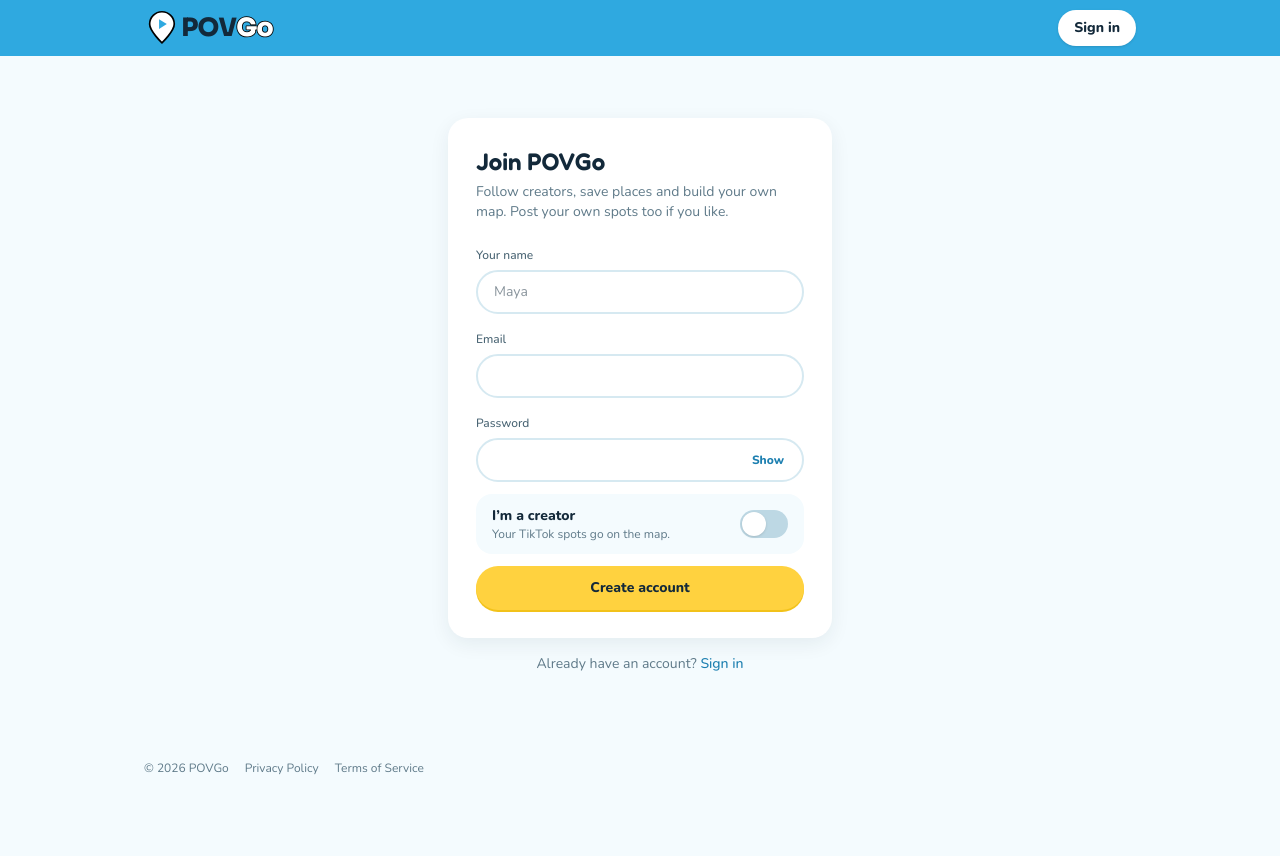
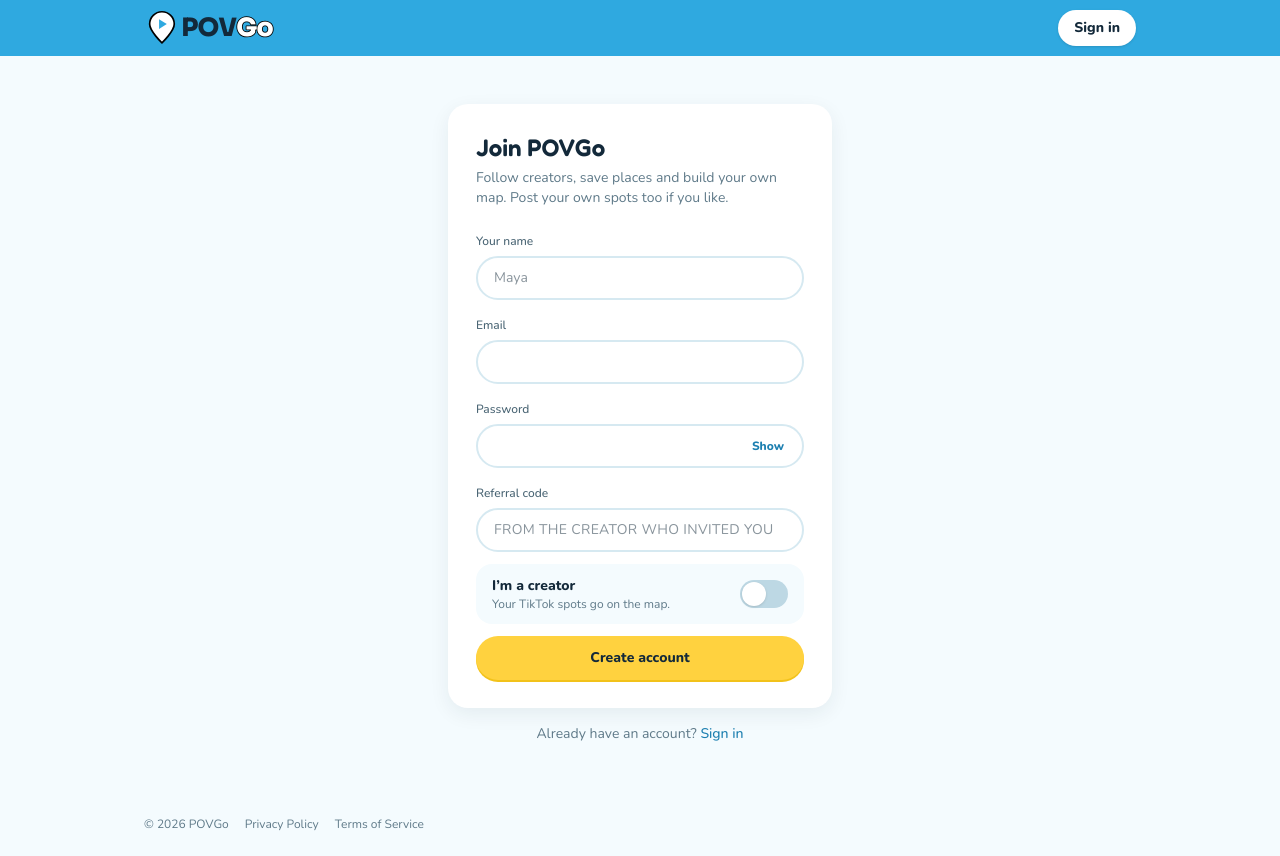
Before and after one commit to enovaenters-hash/pinnr-creator, a Next.js app: page /signup in a window 1280 px wide. Before the commit the page ends 800 px from the top, so only its background shows below. Built offline with nearby package versions, Linux system fonts and the light colour scheme; no server answers.

Commit message:
Add files via upload

```diff
--- a/app/signup/page.tsx
+++ b/app/signup/page.tsx
@@ -18,12 +18,16 @@ export default function SignupPage() {
   const [name, setName] = useState('');
   const [email, setEmail] = useState('');
   const [password, setPassword] = useState('');
+  const [referral, setReferral] = useState('');
   const [busy, setBusy] = useState(false);
   const [error, setError] = useState('');
   const [checkEmail, setCheckEmail] = useState(false);
 
   useEffect(() => {
-    setCreator(new URLSearchParams(window.location.search).get('as') === 'creator');
+    const q = new URLSearchParams(window.location.search);
+    setCreator(q.get('as') === 'creator');
+    const ref = (q.get('ref') ?? '').replace(/[^a-zA-Z0-9]/g, '').toUpperCase().slice(0, 20);
+    if (ref) setReferral(ref);
   }, []);
 
   async function onSubmit(e: React.FormEvent) {
@@ -32,6 +36,11 @@ export default function SignupPage() {
     const supabase = getSupabase();
     const display = name.trim().slice(0, 40);
     let meta: Record<string, string>;
+    const code = referral.trim().toUpperCase();
+    if (!/^[A-Z0-9]{3,20}$/.test(code)) { setError('Enter the referral code from the creator who invited you.'); return; }
+    // Friendly check first. If the check isn't set up yet we carry on and let the database decide.
+    const { data: okCode, error: codeErr } = await supabase.rpc('check_referral_code', { p_code: code });
+    if (!codeErr && okCode === false) { setError('That referral code isn’t valid. Check it with the person who invited you.'); return; }
 
     if (creator) {
       const username = handle.replace(/^@/, '').trim().toLowerCase();
@@ -47,16 +56,19 @@ export default function SignupPage() {
         setError(`@${username} already has a POVGo account. Try signing in.`);
         return;
       }
-      meta = { tiktok_username: username, display_name: display || username };
+      meta = { tiktok_username: username, display_name: display || username, referral_code: code };
     } else {
       if (!display) { setError('Tell us what to call you.'); return; }
-      meta = { display_name: display };
+      meta = { display_name: display, referral_code: code };
       setBusy(true);
     }
 
     const { data, error } = await supabase.auth.signUp({ email, password, options: { data: meta } });
     setBusy(false);
-    if (error) { setError(error.message); return; }
+    if (error) {
+      setError(/database error/i.test(error.message) ? 'Couldn’t create your account. Double-check your referral code and try again.' : error.message);
+      return;
+    }
     if (data.session) router.replace(creator ? '/fan?view=myspots' : '/fan');
     else setCheckEmail(true);
   }
@@ -86,6 +98,12 @@ export default function SignupPage() {
             <span className="text-xs font-medium text-gray-600">Password</span>
             <PasswordField id="signup-password" value={password} onChange={setPassword} autoComplete="new-password" minLength={6} />
           </label>
+          <label className="block">
+            <span className="text-xs font-medium text-gray-600">Referral code</span>
+            <input id="signup-referral" className={`${inputClass} mt-1 uppercase tracking-wide`} value={referral}
+              onChange={(e) => setReferral(e.target.value.replace(/[^a-zA-Z0-9]/g, ''))}
+              placeholder="From the creator who invited you" autoCapitalize="characters" autoCorrect="off" maxLength={20} required />
+          </label>
           <Switch id="signup-creator" on={creator} onChange={setCreator} label="I’m a creator" hint="Your TikTok spots go on the map." />
           {creator && (
             <label className="block">
```
